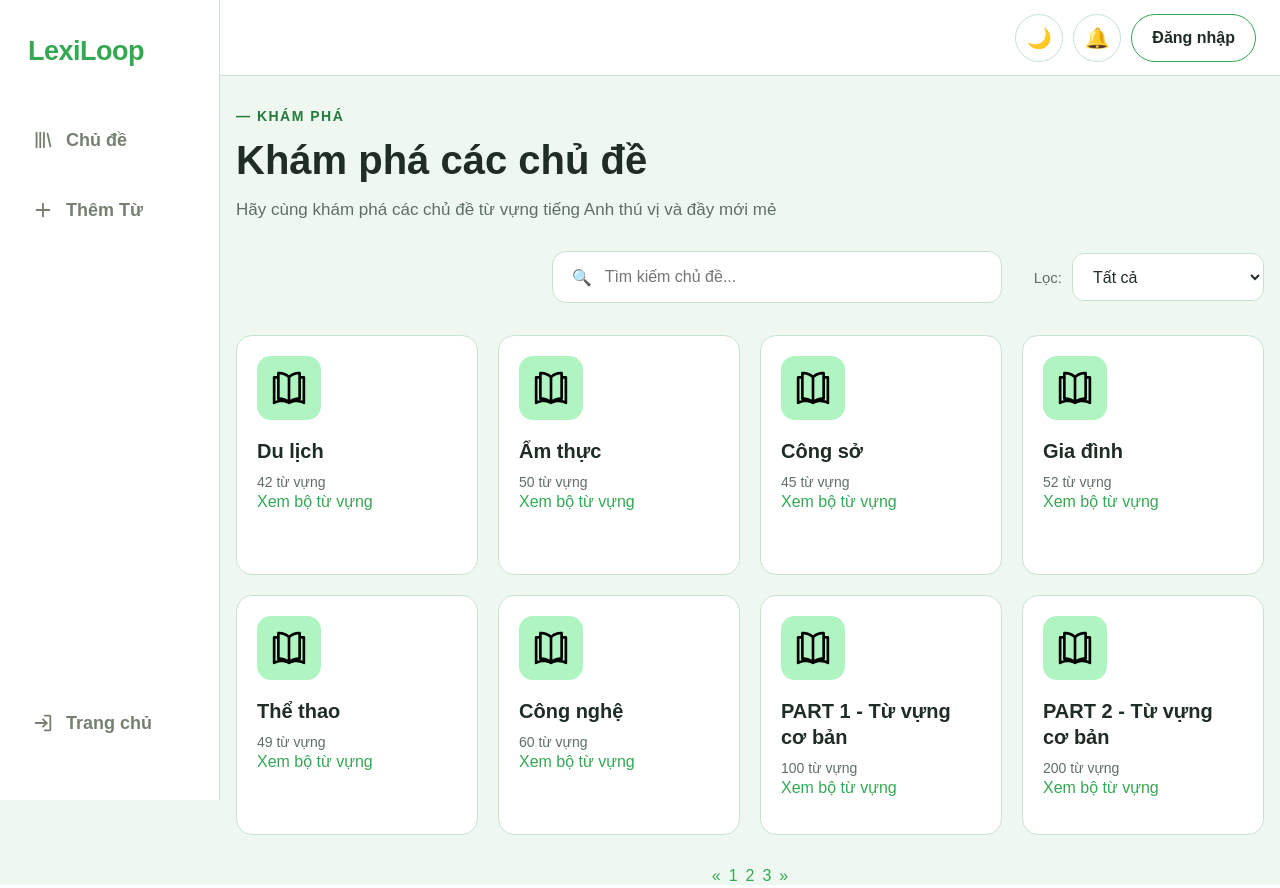
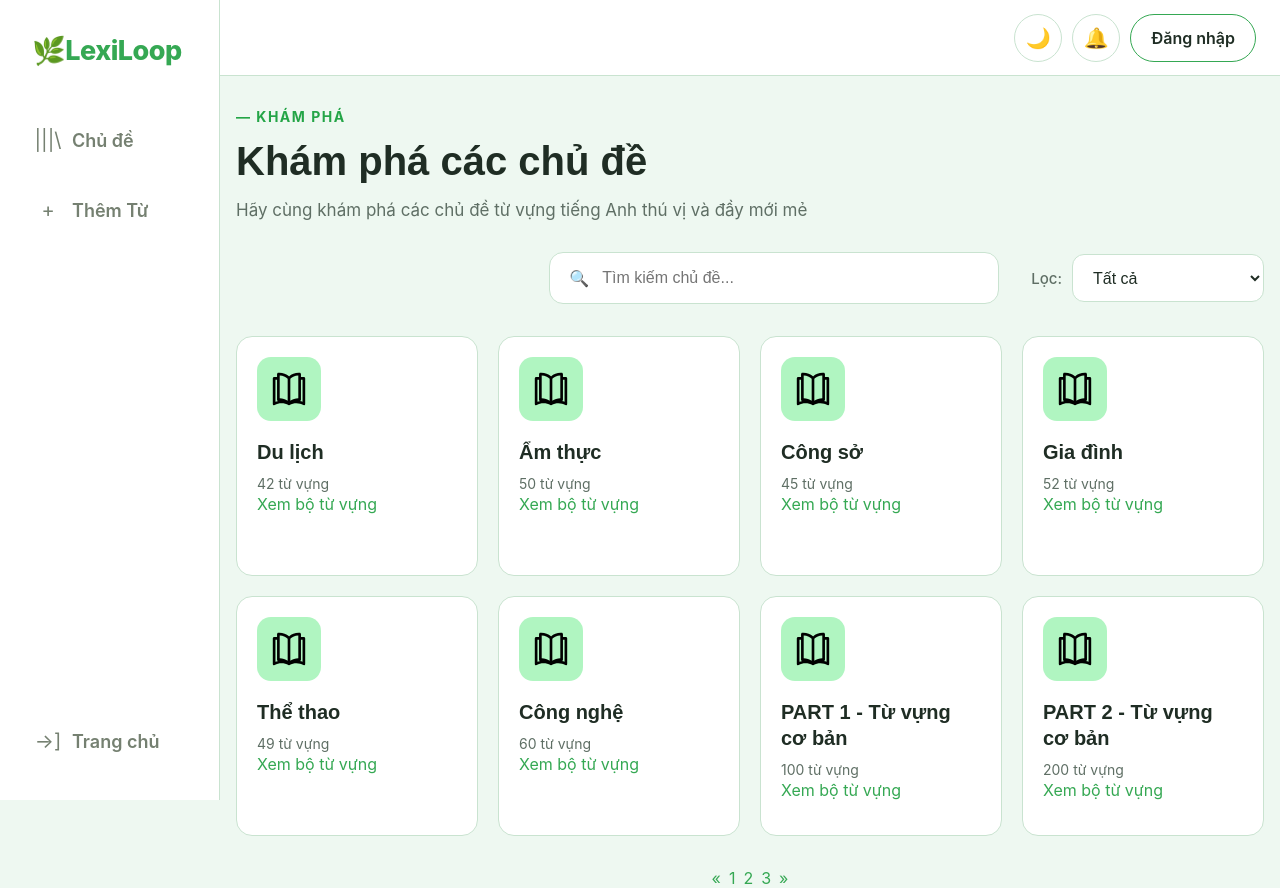
Before and after one commit to hungcoder999911122/Web-HocTuVungTiengAnh, a PHP site: page /pages/main/B_DanhSachChuDe.html in a window 1280 px wide. Run offline with PHP 8.4, Linux system fonts and the light colour scheme.

Commit message:
Cập nhật giao diện sidebar, thay đổi logo và cải thiện các liên kết

```diff
--- a/CSS/B_DanhSachChuDe.css
+++ b/CSS/B_DanhSachChuDe.css
@@ -4,30 +4,20 @@
 
 .sidebar {
     position: fixed;
-
     top: 0;
     left: 0;
-
     width: 220px;
     height: 100vh;
-
-    padding: 32px 16px;
-
+    padding: 30px 20px;
     box-sizing: border-box;
-
     background-color: var(--color-surface);
     border-right: 1px solid var(--color-border);
 
+    /* Thiết lập Flexbox cột để đẩy phần bottom xuống đáy */
     display: flex;
     flex-direction: column;
-
-    z-index: 100;
+    z-index: 100vh;
 }
-
-
-/* =========================================
-   LOGO
-   ========================================= */
 
 .sidebar-logo {
     display: block;
@@ -53,11 +43,6 @@
     transform: translateX(2px);
 }
 
-
-/* =========================================
-   SIDEBAR NAV
-   ========================================= */
-
 .sidebar-nav {
     width: 100%;
 
@@ -70,33 +55,21 @@
     flex: 1;
 }
 
-/* =========================================
-   SIDEBAR LINK
-   ========================================= */
-
 .sidebar-link {
     display: flex;
     align-items: center;
-
     gap: 12px;
-
     width: 100%;
     min-height: 58px;
-
     padding: 0 14px;
-
     box-sizing: border-box;
 
     /* Trạng thái bình thường */
     background-color: transparent;
     border: 2px solid transparent;
-
     color: rgb(117, 128, 113);
-
     text-decoration: none;
-
     border-radius: 12px;
-
     font-size: 18px;
     font-weight: 600;
 
@@ -107,48 +80,30 @@
         transform 0.2s ease;
 }
 
-/* =========================================
-   HOVER
-   ========================================= */
-
 .sidebar-link:hover {
     background-color: var(--color-primary-light);
-
     color: var(--color-primary-dark);
-
     border-color: var(--color-primary-light);
-
     transform: translateX(2px);
 }
-.sidebar-icon{
-    width: 22px;
-    height: 22px;
 
-    flex-shrink: 0;
+.sidebar-link .icon{
+    font-size: 20px;
+    font-weight: normal;
+    display: inline-flex;
+    align-items: center;
+    justify-content: center;
+    width: 24px;
 }
 
-/* =========================================
-   QUAY LẠI
-   ========================================= */
-
-.sidebar-back-link {
+.sidebar-bottom {
+    width: 100%;
+    /* Dự phòng trường hợp flex: 1 bị lỗi trên trình duyệt cũ */
     margin-top: auto;
-
-    /* Không để nút sát đáy */
-    margin-bottom: 16px;
-}
-.sidebar-back-icon {
-    width: 22px;
-    height: 22px;
-
-    flex-shrink: 0;
 }
 
-/* =========================================
-   TOP BAR
-   ========================================= */
-
-.top-bar {
+/* Nhóm chức năng bên phải */
+.top-header {
     display: flex;
     align-items: center;
     justify-content: flex-end;
@@ -160,9 +115,7 @@
     border-bottom: 1px solid var(--color-border);
 }
 
-
-/* Nhóm chức năng bên phải */
-.top-bar-actions {
+.top-header-act {
     display: flex;
     align-items: center;
 
@@ -171,56 +124,49 @@
     flex-shrink: 0;
 }
 
-
 /* Nút chức năng */
-.top-bar-button {
+.top-header-btn {
     width: 48px;
     height: 48px;
-
     display: flex;
     align-items: center;
     justify-content: center;
-
     padding: 0;
 
     background-color: var(--color-white);
-
     border: 1px solid var(--color-border);
     border-radius: 50%;
-
     color: var(--color-text);
-
     font-size: 20px;
-
     cursor: pointer;
 
     transition:
         background-color 0.2s ease,
         border-color 0.2s ease,
         transform 0.2s ease,
-        box-shadow 0.2s ease;
+        box-shadow 0.2s ease
+}
+.top-header-btn:hover {
+    background-color: var(--color-primary-light);
+    border-color: var(--color-primary);
+    transform: translateY(-2px);
+    box-shadow: 0 4px 10px rgba(31, 45, 36, 0.08);
 }
 
-.login-button {
+.login-btn {
     min-width: 120px;
     height: 48px;
-
     display: flex;
     align-items: center;
     justify-content: center;
 
     padding: 0 20px;
-
     background-color: var(--color-white);
-
     border: 1px solid var(--color-primary);
     border-radius: 24px;
-
     color: var(--color-text);
-
     font-size: 16px;
     font-weight: 600;
-
     text-decoration: none;
 
     transition:
@@ -229,26 +175,17 @@
         transform 0.2s ease,
         box-shadow 0.2s ease;
 }
-
-/* Hover */
-.top-bar-button:hover {
+/* Thêm hiệu ứng hover cho nút đăng nhập */
+.login-btn:hover {
     background-color: var(--color-primary-light);
-
-    border-color: var(--color-primary);
-
+    border-color: var(--color-primary-dark);
     transform: translateY(-2px);
-
     box-shadow: 0 4px 10px rgba(31, 45, 36, 0.08);
 }
 
-/* ================================
-   PAGE-CONTENT
-================================ */
 .page-content {
     margin-left: 220px;
-
     min-height: 100vh;
-
     box-sizing: border-box;
 }
 
@@ -267,21 +204,17 @@
 .topics-header-content {
     max-width: 1480px;
     margin: 0 auto;
-
     text-align: left;
 }
 
 .topics-eyebrow {
     display: block;
-
     margin-bottom: 12px;
 
     font-size: 14px;
     font-weight: 700;
     letter-spacing: 1.5px;
-
     color: var(--color-primary-dark);
-
     text-transform: uppercase;
 }
 
--- a/CSS/Style.css
+++ b/CSS/Style.css
@@ -21,7 +21,7 @@
 :root {
     /* Màu thương hiệu */
     --color-primary: #35A853;
-    --color-primary-dark: #247A3B;
+    --color-primary-dark: #24a547;
     --color-primary-light: #b0f5c1;
 
     /* Màu nền */
@@ -90,7 +90,7 @@
 	padding: 0 ;
 	background-color: var(--color-background);
 	color: var(--color-text);
-	font-family: Arial, sans-serif;
+	font-family: -apple-system, BlinkMacSystemFont, "Segoe UI", Roboto, sans-serif;
 }
 
 /* Thiết kế nút */
--- a/pages/main/B_DanhSachChuDe.html
+++ b/pages/main/B_DanhSachChuDe.html
@@ -18,66 +18,44 @@
         <!-- Logo -->
         <div class="sidebar-logo">
             <a href="B_DanhSachChuDe.html" class="logo">
-                LexiLoop
+                🌿LexiLoop
             </a>
         </div>
 
         <nav class="sidebar-nav">
-            <!-- Chủ đề -->
-            <a href="#" class="sidebar-link">
-                <svg class="sidebar-icon" viewBox="0 0 24 24" fill="none" xmlns="http://www.w3.org/2000/svg"
-                    aria-hidden="true">
-                    <path d="M5 4V20" stroke="currentColor" stroke-width="2" stroke-linecap="round" />
-                    <path d="M9 4V20" stroke="currentColor" stroke-width="2" stroke-linecap="round" />
-                    <path d="M13 4V20" stroke="currentColor" stroke-width="2" stroke-linecap="round" />
-                    <path d="M17 5L20 19" stroke="currentColor" stroke-width="2" stroke-linecap="round" />
-                </svg>
-                <span>Chủ đề</span>
+            <!-- Nội dung thanh sidebar -->
+            <a href="./B_DanhSachChuDe.html" class="sidebar-link">
+                <span class="icon">|||\</span> Chủ đề
             </a>
 
             <!-- Thêm từ -->
             <a href="#" class="sidebar-link">
-                <svg class="sidebar-icon" viewBox="0 0 24 24" fill="none" xmlns="http://www.w3.org/2000/svg"
-                    aria-hidden="true">
-                    <path d="M12 5V19" stroke="currentColor" stroke-width="2" stroke-linecap="round" />
-                    <path d="M5 12H19" stroke="currentColor" stroke-width="2" stroke-linecap="round" />
-                </svg>
-                <span>Thêm Từ</span>
+                <span class="icon">+</span> Thêm Từ
             </a>
 
             <!-- Quay lại -->
-            <a href="./B_homepage.html" class="sidebar-link sidebar-back-link">
-                <svg class="sidebar-back-icon" viewBox="0 0 24 24" fill="none" xmlns="http://www.w3.org/2000/svg"
-                    aria-hidden="true">
-                    <path d="M14 4H19C19.55 4 20 4.45 20 5V19C20 19.55 19.55 20 19 20H14" stroke="currentColor"
-                        stroke-width="2" stroke-linecap="round" stroke-linejoin="round" />
-                    <path d="M4 12H16" stroke="currentColor" stroke-width="2" stroke-linecap="round" />
-                    <path d="M12 8L16 12L12 16" stroke="currentColor" stroke-width="2" stroke-linecap="round"
-                        stroke-linejoin="round" />
-                </svg>
-                <span>Trang chủ</span>
-            </a>
+            <div class="sidebar-bottom">
+                <a href="B_homepage.html" class="sidebar-link">
+                    <span class="icon">→]</span> Trang chủ
+                </a>
+            </div>
+
         </nav>
     </aside>
 
     <main class="page-content">
         <!-- TOP BAR -->
-        <header class="top-bar">
+        <header class="top-header">
             <!-- Các chức năng bên phải -->
-            <div class="top-bar-actions">
+            <div class="top-header-act">
                 <!-- Chế độ sáng / tối -->
-                <button type="button" class="top-bar-button" aria-label="Chế độ sáng tối">
-                    🌙
-                </button>
+                <button type="button" class="top-header-btn" aria-label="Chế độ sáng tối">🌙</button>
 
                 <!-- Thông báo -->
-                <button type="button" class="top-bar-button notification-button" aria-label="Thông báo">
-                    🔔
-                    <span class="notification-dot"></span>
-                </button>
+                <button type="button" class="top-header-btn" aria-label="Thông báo">🔔</button>
 
                 <!-- Đăng nhập -->
-                <a href="../auth/A_DangNhap.html" class="login-button">
+                <a href="../auth/A_DangNhap.html" class="login-btn">
                     Đăng nhập
                 </a>
             </div>
@@ -146,7 +124,7 @@
                             42 từ vựng
                         </p>
 
-                        <a href="../main/B_QuanLyTuVung.html">Xem bộ từ vựng</a>
+                        <a href="./B_DanhSachTuVung.html">Xem bộ từ vựng</a>
                     </div>
                 </article>
 
@@ -166,7 +144,7 @@
                             50 từ vựng
                         </p>
 
-                        <a href="../main/B_QuanLyTuVung.html">Xem bộ từ vựng</a>
+                        <a href="./B_DanhSachTuVung.html">Xem bộ từ vựng</a>
                     </div>
                 </article>
 
@@ -186,7 +164,7 @@
                             45 từ vựng
                         </p>
 
-                        <a href="../main/B_QuanLyTuVung.html">Xem bộ từ vựng</a>
+                        <a href="./B_DanhSachTuVung.html">Xem bộ từ vựng</a>
                     </div>
                 </article>
 
@@ -206,7 +184,7 @@
                             52 từ vựng
                         </p>
 
-                        <a href="../main/B_QuanLyTuVung.html">Xem bộ từ vựng</a>
+                        <a href="./B_DanhSachTuVung.html">Xem bộ từ vựng</a>
                     </div>
                 </article>
 
@@ -226,7 +204,7 @@
                             49 từ vựng
                         </p>
 
-                        <a href="../main/B_QuanLyTuVung.html">Xem bộ từ vựng</a>
+                        <a href="./B_DanhSachTuVung.html">Xem bộ từ vựng</a>
                     </div>
                 </article>
 
@@ -246,7 +224,7 @@
                             60 từ vựng
                         </p>
 
-                        <a href="../main/B_QuanLyTuVung.html">Xem bộ từ vựng</a>
+                        <a href="./B_DanhSachTuVung.html">Xem bộ từ vựng</a>
                     </div>
                 </article>
 
@@ -266,7 +244,7 @@
                             100 từ vựng
                         </p>
 
-                        <a href="../main/B_QuanLyTuVung.html">Xem bộ từ vựng</a>
+                        <a href="./B_DanhSachTuVung.html">Xem bộ từ vựng</a>
                     </div>
                 </article>
 
@@ -286,7 +264,7 @@
                             200 từ vựng
                         </p>
 
-                        <a href="../main/B_QuanLyTuVung.html">Xem bộ từ vựng</a>
+                        <a href="./B_DahnSachTuVung.html">Xem bộ từ vựng</a>
                     </div>
                 </article>
             </div>
```
